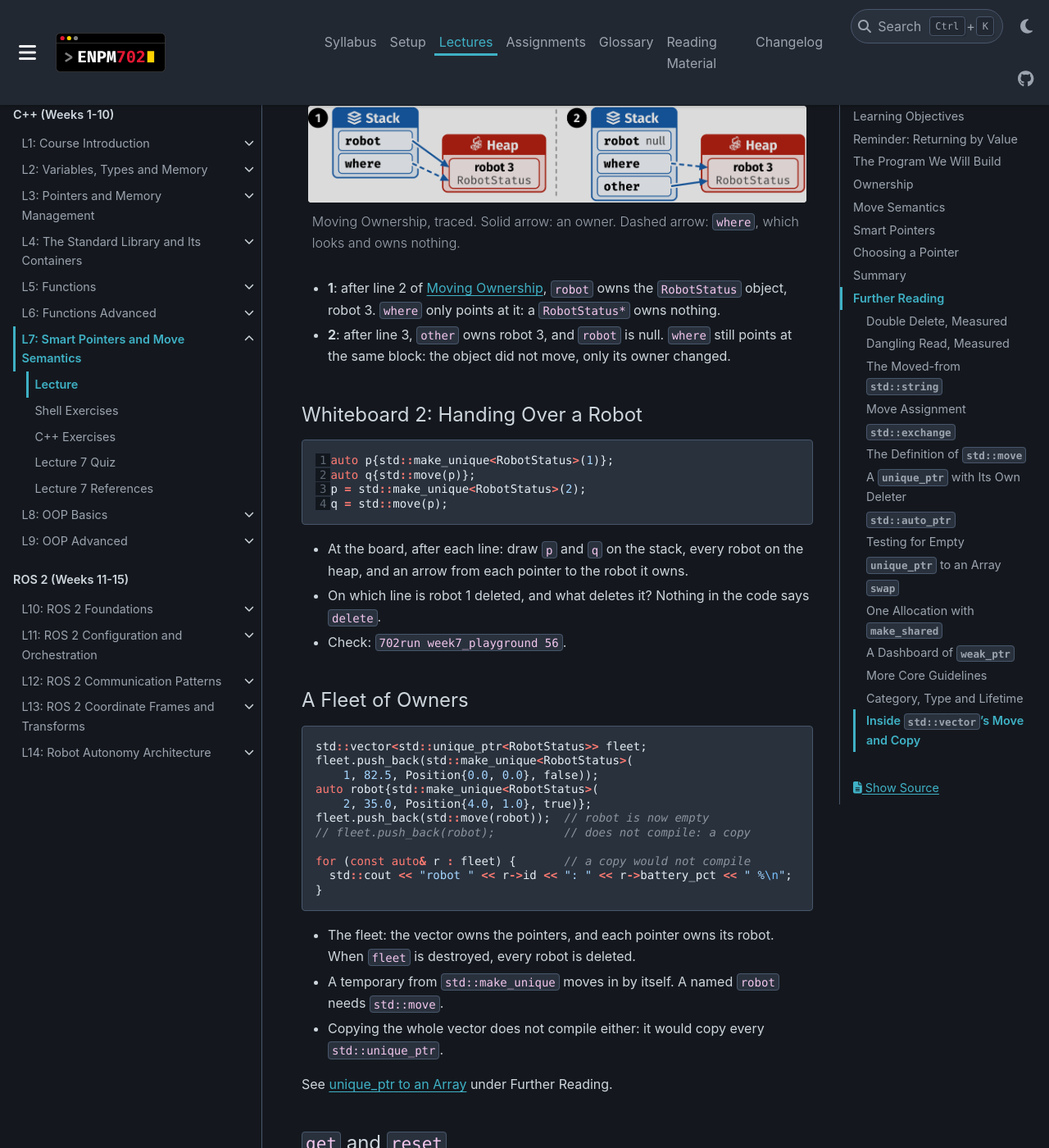
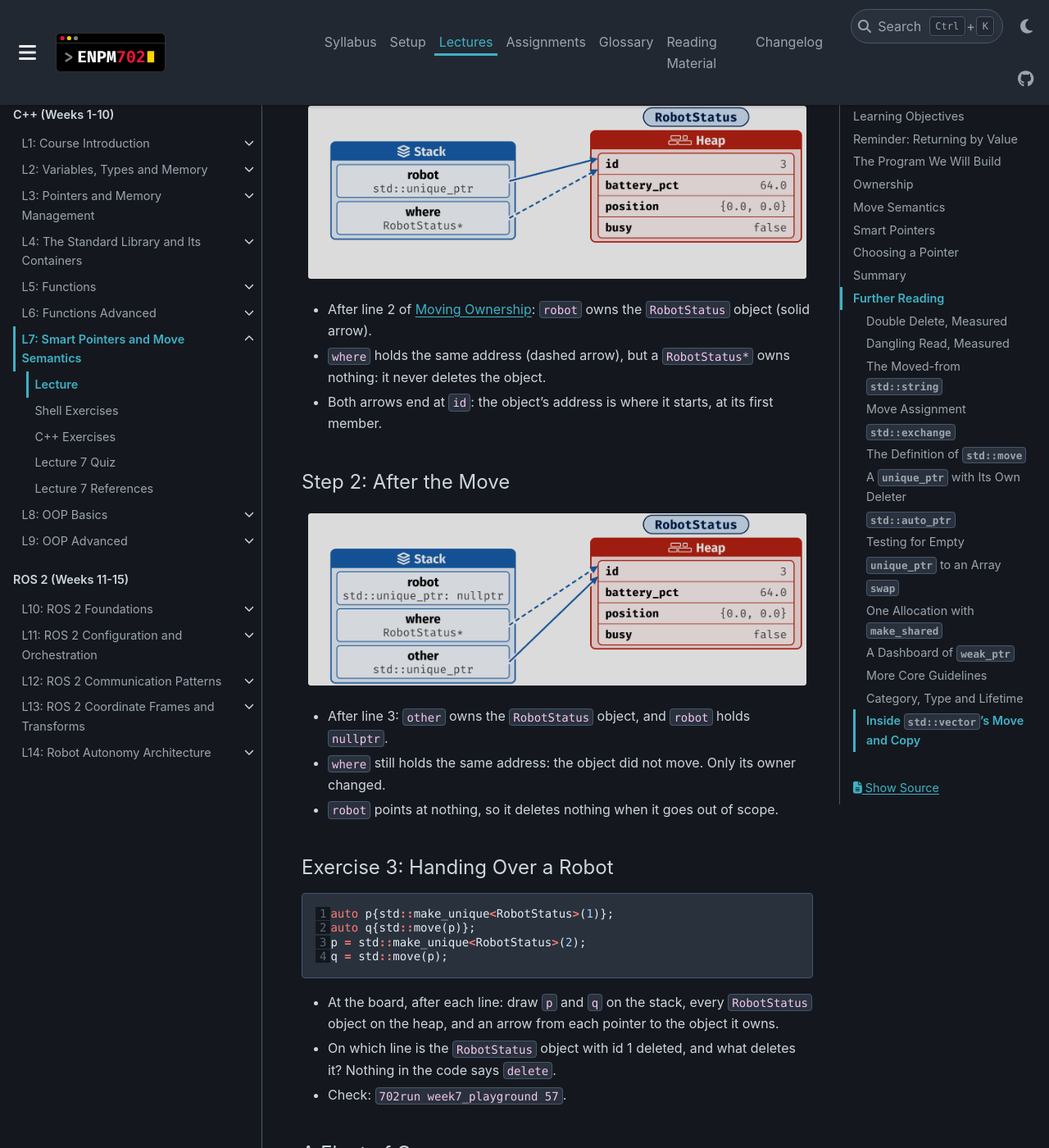
Before and after one commit to zeidk/enpm702-fall-2026-docs, a Sphinx documentation site: the page built from docs/source/lectures/lecture7/l7_lecture.rst, in a window 1280 px wide and 1400 px high, scrolled down 26463 px. Shown: the whole window at 82% size. Built offline with Sphinx 7.4.7 and the PyData theme 0.15.4, drawn with Linux system fonts in a browser that asks for light colours; some of the changed text lies outside the part shown.

Commit message:
L7: full RobotStatus in the move figures; exercises 1 to 5
As in the deck: The Move in Memory becomes Step 1 and Step 2 with the
whole RobotStatus object; the heap figures use the new heap icon; the
exercises are numbered 1 to 5; Exercise 3 names the RobotStatus object
with id 1; slide numbers from 56 on move up by one.

```diff
--- a/docs/source/lectures/lecture7/l7_lecture.rst
+++ b/docs/source/lectures/lecture7/l7_lecture.rst
@@ -315,8 +315,8 @@ The Moved-from Object
 
 See `The Moved-from std::string`_, `Move Assignment`_ and `std::exchange`_ under Further Reading.
 
-Whiteboard 1: Copy and Move
-^^^^^^^^^^^^^^^^^^^^^^^^^^^
+Exercise 1: Copy and Move
+^^^^^^^^^^^^^^^^^^^^^^^^^
 
 .. code-block:: cpp
    :linenos:
@@ -1080,21 +1080,32 @@ Moving Ownership
 
 See `Testing for Empty`_ under Further Reading.
 
-The Move in Memory
-""""""""""""""""""
-
-.. figure:: /_static/images/l7/unique_ptr_move.png
-   :alt: Two panels separated by a dashed line, tagged 1 and 2. Each shows a blue Stack box beside a red Heap box that holds one block, robot 3, a RobotStatus. Panel 1: the Stack holds robot and where; a solid arrow runs from robot to robot 3, and a dashed arrow from where to robot 3. Panel 2: the Stack holds robot, now marked null, where and other; a dashed arrow runs from where to robot 3 and a solid arrow from other to robot 3. Robot 3 is the same block in both panels.
+Step 1: Before the Move
+"""""""""""""""""""""""
+
+.. figure:: /_static/images/l7/unique_ptr_move_1.png
+   :alt: A blue box with a stack icon and the word Stack holds two fields: robot, of type std::unique_ptr, and where, of type RobotStatus*. On the right, under a name tag reading RobotStatus, a red box with a heap icon and the word Heap holds one object of four rows: id 3, battery_pct 64.0, position {0.0, 0.0}, and busy false. A solid blue arrow runs from robot to the left edge of the object, at its first row, id. A dashed blue arrow runs from where to the same row, just below the solid arrow.
    :align: center
    :width: 100%
 
-   Moving Ownership, traced. Solid arrow: an owner. Dashed arrow: ``where``, which looks and owns nothing.
-
-- **1**: after line 2 of `Moving Ownership`_, ``robot`` owns the ``RobotStatus`` object, robot 3. ``where`` only points at it: a ``RobotStatus*`` owns nothing.
-- **2**: after line 3, ``other`` owns robot 3, and ``robot`` is null. ``where`` still points at the same block: the object did not move, only its owner changed.
-
-Whiteboard 2: Handing Over a Robot
-""""""""""""""""""""""""""""""""""
+- After line 2 of `Moving Ownership`_: ``robot`` owns the ``RobotStatus`` object (solid arrow).
+- ``where`` holds the same address (dashed arrow), but a ``RobotStatus*`` owns nothing: it never deletes the object.
+- Both arrows end at ``id``: the object's address is where it starts, at its first member.
+
+Step 2: After the Move
+""""""""""""""""""""""
+
+.. figure:: /_static/images/l7/unique_ptr_move_2.png
+   :alt: A blue box with a stack icon and the word Stack holds three fields: robot, of type std::unique_ptr, marked nullptr, with no arrow; where, of type RobotStatus*; and other, of type std::unique_ptr. On the right, under a name tag reading RobotStatus, a red box with a heap icon and the word Heap holds the same object as before, four rows: id 3, battery_pct 64.0, position {0.0, 0.0}, and busy false. A dashed blue arrow runs from where to the left edge of the object, at its first row, id. A solid blue arrow runs from other to the same row, just below the dashed arrow.
+   :align: center
+   :width: 100%
+
+- After line 3: ``other`` owns the ``RobotStatus`` object, and ``robot`` holds ``nullptr``.
+- ``where`` still holds the same address: the object did not move. Only its owner changed.
+- ``robot`` points at nothing, so it deletes nothing when it goes out of scope.
+
+Exercise 3: Handing Over a Robot
+""""""""""""""""""""""""""""""""
 
 .. code-block:: cpp
    :linenos:
@@ -1104,9 +1115,9 @@ Whiteboard 2: Handing Over a Robot
    p = std::make_unique<RobotStatus>(2);
    q = std::move(p);
 
-- At the board, after each line: draw ``p`` and ``q`` on the stack, every robot on the heap, and an arrow from each pointer to the robot it owns.
-- On which line is robot 1 deleted, and what deletes it? Nothing in the code says ``delete``.
-- Check: ``702run week7_playground 56``.
+- At the board, after each line: draw ``p`` and ``q`` on the stack, every ``RobotStatus`` object on the heap, and an arrow from each pointer to the object it owns.
+- On which line is the ``RobotStatus`` object with id 1 deleted, and what deletes it? Nothing in the code says ``delete``.
+- Check: ``702run week7_playground 57``.
 
 A Fleet of Owners
 """""""""""""""""
@@ -1262,7 +1273,7 @@ Returning
 - ``return robot;`` compiles although ``std::unique_ptr`` cannot be copied: a local returned by value is moved, never copied (L5, and `Returning a Local`_).
 - Compare `A Robot on the Heap`_: there, a ``RobotStatus*`` came back, and nothing said who must delete it. Here the type says it.
 
-Exercise 2: Lines That Compile
+Exercise 4: Lines That Compile
 ^^^^^^^^^^^^^^^^^^^^^^^^^^^^^^^
 
 .. code-block:: cpp
@@ -1659,7 +1670,7 @@ See `A Dashboard of weak_ptr`_ under Further Reading.
 
    C++20 **[util.smartptr.weak.obs]** (20.11.4.5): ``expired()`` "Returns: use_count() == 0." ``lock()`` "Returns: expired() ? shared_ptr<T>() : shared_ptr<T>(\*this), executed atomically."
 
-Exercise 3: Use Counts
+Exercise 5: Use Counts
 ^^^^^^^^^^^^^^^^^^^^^^^^^^^^^^
 
 .. code-block:: cpp
```
Also changed, not shown: other parts of docs/source/lectures/lecture7/l7_lecture.rst (+12 -12 lines), docs/source/_static/images/l7/cycle.png, docs/source/_static/images/l7/shared_ptr_let_go.png, docs/source/_static/images/l7/shared_ptr_memory.png, docs/source/_static/images/l7/unique_ptr_memory.png, docs/source/_static/images/l7/unique_ptr_move.png (deleted), docs/source/_static/images/l7/unique_ptr_move_1.png (added), docs/source/_static/images/l7/unique_ptr_move_2.png (added), docs/source/_static/images/l7/vector_copy.png, docs/source/_static/images/l7/vector_move.png.
